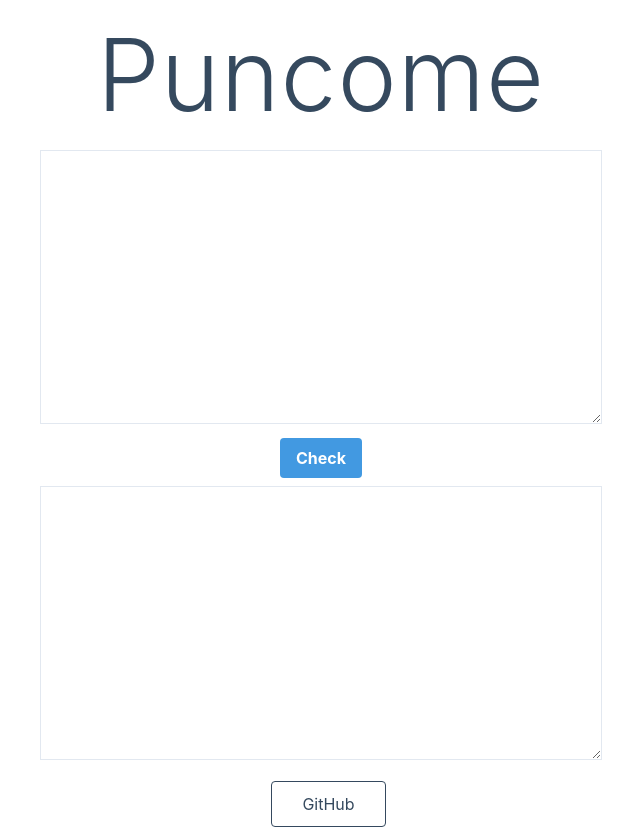
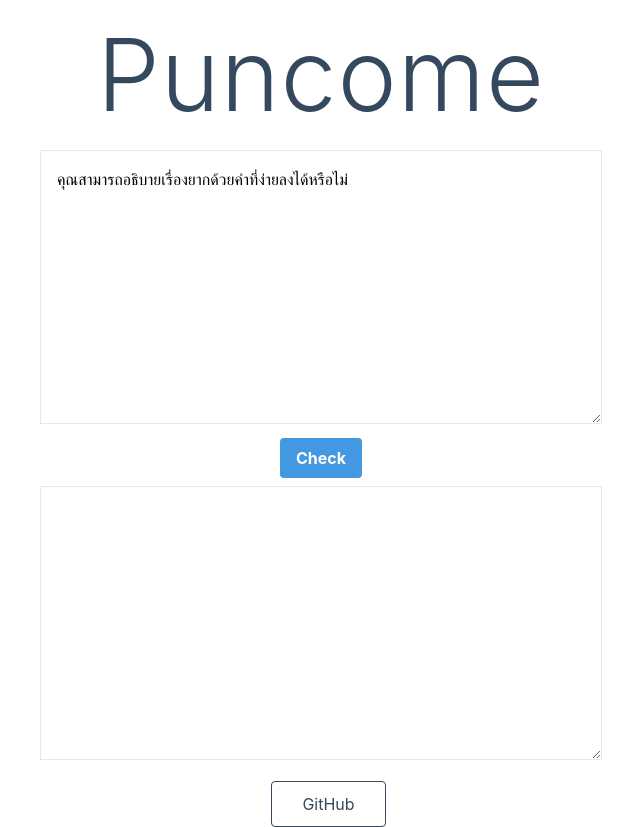
Before and after one commit to narze/puncome, a Nuxt app: page / in a window 1280 px wide. Shown: the whole page, without its empty margins (319-959 px from the left). Built offline with nearby package versions, Linux system fonts and the light colour scheme.

Commit message:
:wrench: Set predefined input

```diff
--- a/pages/index.vue
+++ b/pages/index.vue
@@ -38,7 +38,7 @@ import Vue from 'vue'
 export default Vue.extend({
   data() {
     return {
-      input: "",
+      input: "คุณสามารถอธิบายเรื่องยากด้วยคำที่ง่ายลงได้หรือไม่",
       output: "",
     }
   },
```
